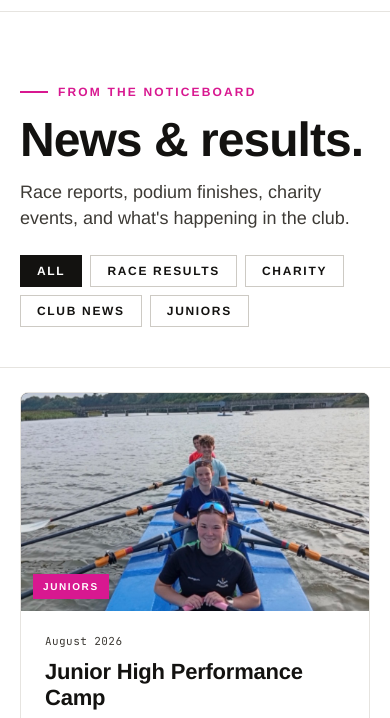
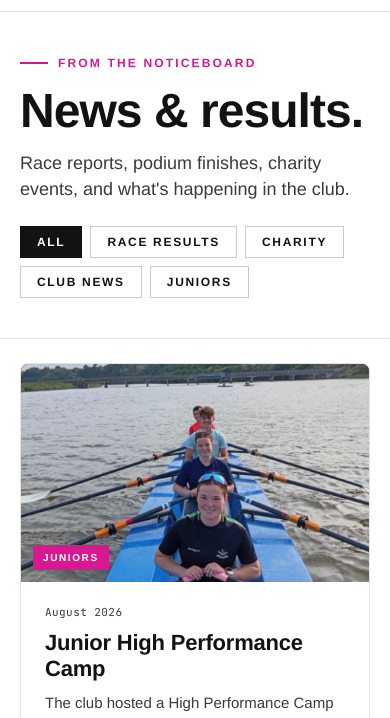
Before and after one commit to barryrlmurphy/curracloerowingclub, a website: page pages/news.html in a window 390 px wide. Shown: the part 67-785 px from the top of the page. Drawn offline with Linux system fonts and the light colour scheme; a web font is replaced by a local one.

Commit message:
Fix mobile issue

```diff
--- a/styles/site.css
+++ b/styles/site.css
@@ -2038,6 +2038,9 @@ a {
   .site-header__inner {
     padding: 14px 10px;
   }
+  .page-head {
+    padding: 35px 0 40px;
+  }
 }
 
 /* Article tags / footer */
```
